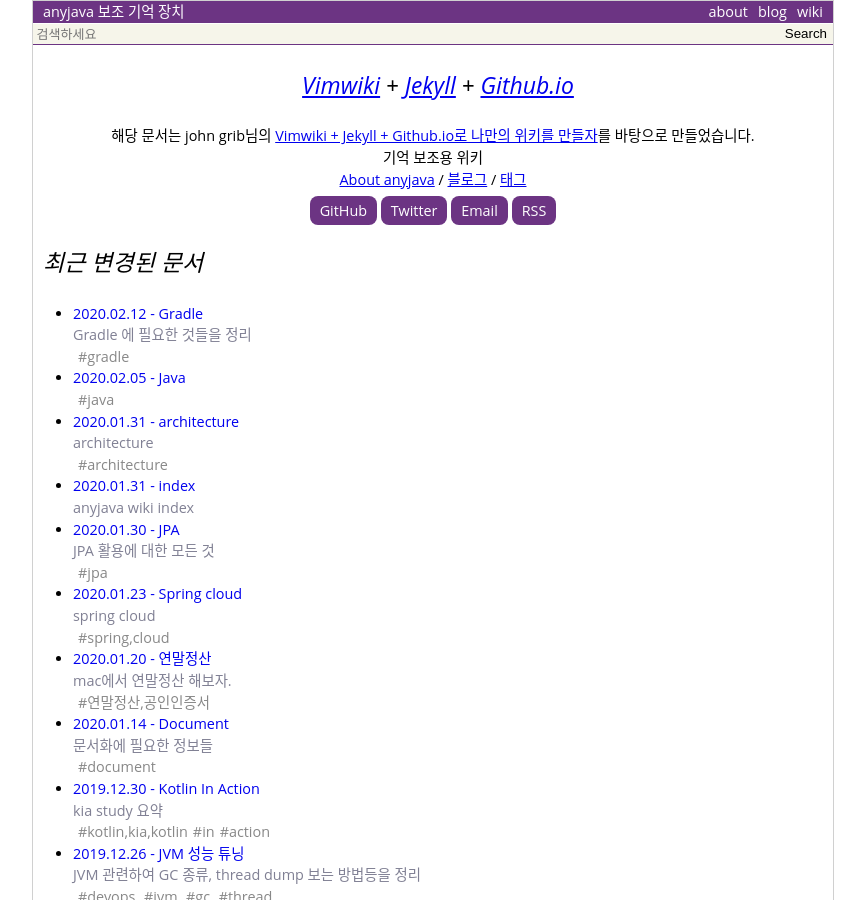
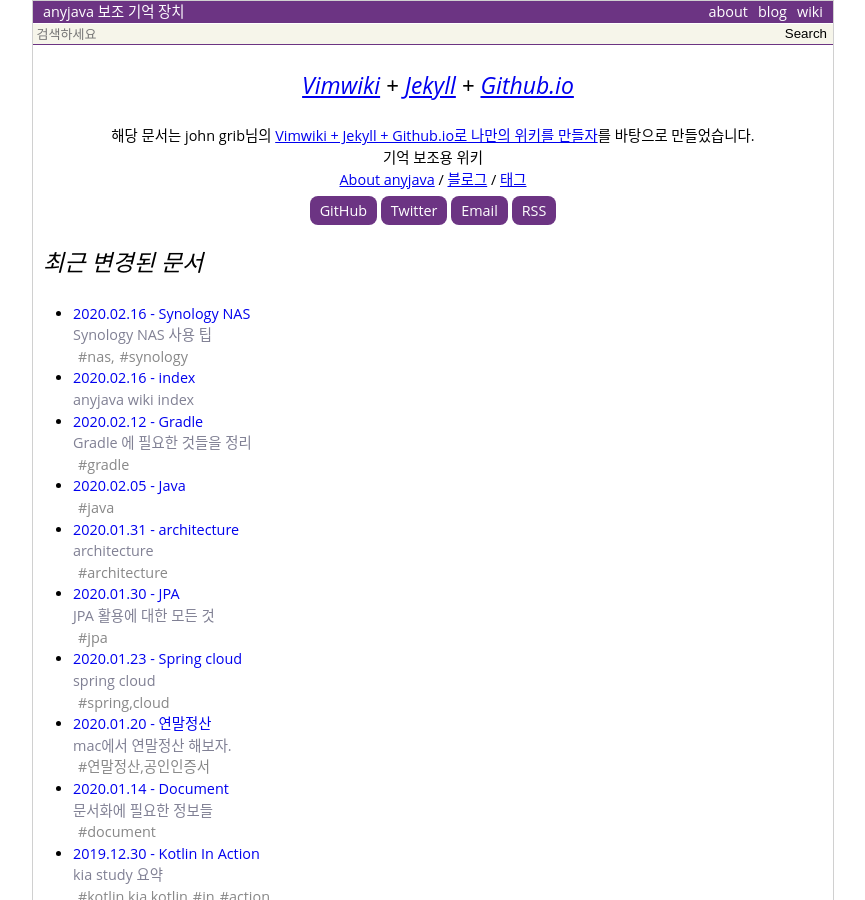
Before and after one commit to anyjava/anyjava.github.io, a Jekyll site: the page built from index.html, in a window 1280 px wide and 900 px high. Shown: the whole window, without its empty margins (207-1072 px from the left). Built offline with Jekyll 4.4.1, drawn with Linux system fonts in a browser that asks for light colours; some of the changed text lies outside the part shown.

Commit message:
ADD Synology.md

```diff
--- a/_data/pageMap.yml
+++ b/_data/pageMap.yml
@@ -132,7 +132,7 @@
     summary: 'Gradle 에 필요한 것들을 정리'
     parent: index
     url: /wiki/Gradle
-    updated: '2019-08-20 09:54:58 +0900'
+    updated: '2020-02-12 07:12:53 +0900'
     children: []
 Http:
     type: wiki
@@ -148,7 +148,7 @@
     summary: 'anyjava wiki index'
     parent: null
     url: /wiki/index
-    updated: '2020-01-31 08:51:49 +0900'
+    updated: '2020-02-16 01:41:54 +0900'
     children: []
 initSpring:
     type: wiki
@@ -180,7 +180,7 @@
     summary: ""
     parent: index
     url: /wiki/Java
-    updated: '2019-11-11 11:54:49 +0900'
+    updated: '2020-02-05 09:27:49 +0900'
     children: [Enum, Interface, Jackson, Optional, PostContrunct]
 JPA:
     type: wiki
@@ -374,6 +374,14 @@
     url: /wiki/Spring-Batch
     updated: '2018-12-11 21:25:56 +0900'
     children: []
+Synology:
+    type: wiki
+    title: 'Synology NAS'
+    summary: 'Synology NAS 사용 팁'
+    parent: index
+    url: /wiki/Synology
+    updated: '2020-02-16 01:42:56 +0900'
+    children: []
 Test_Framework:
     type: wiki
     title: 'Test Framework'
--- a/_data/tagList.yml
+++ b/_data/tagList.yml
@@ -40,6 +40,7 @@
 - logstash
 - 'ms-sql,'
 - 'msa,'
+- 'nas,'
 - 'NoSql,redis'
 - 'oop,'
 - optional
@@ -54,6 +55,7 @@
 - 'spring,springboot,actuactor'
 - springboot
 - 'springboot,'
+- synology
 - task_executor
 - tdd
 - 'tdd,'
--- a/_data/tagMap.yml
+++ b/_data/tagMap.yml
@@ -137,6 +137,10 @@
     - {fileName: Spring_Cloud}
 batch:
     - {fileName: Spring-Batch}
+'nas,':
+    - {fileName: Synology}
+synology:
+    - {fileName: Synology}
 'tdd,':
     - {fileName: Test_Framework}
 junit:
--- /dev/null
+++ b/_wiki/Synology.md
@@ -0,0 +1,20 @@
+---
+layout  : wiki
+title   : Synology NAS
+summary : Synology NAS 사용 팁
+date    : 2020-02-16 01:42:00 +0900
+updated : 2020-02-16 01:42:56 +0900
+tags    : nas, synology
+toc     : true
+public  : true
+parent  : index
+latex   : false
+adsense : true
+---
+* TOC
+{:toc}
+
+## USB Print 설정 방법
+
+* [https://www.synology.com/ko-kr/knowledgebase/DSM/tutorial/Compatibility_Peripherals/How_do_I_set_up_the_PostScript_USB_printer_on_the_Synology_Product_with_Macs](https://www.synology.com/ko-kr/knowledgebase/DSM/tutorial/Compatibility_Peripherals/How_do_I_set_up_the_PostScript_USB_printer_on_the_Synology_Product_with_Macs)
+* 대기열을 명시적으로 지정해 주는 것이 중요하다.
--- a/_wiki/index.md
+++ b/_wiki/index.md
@@ -3,7 +3,7 @@
 title   : index
 summary : anyjava wiki index
 date    : 2018-08-15 19:41:36 +0900
-updated : 2020-01-31 08:51:49 +0900
+updated : 2020-02-16 01:41:54 +0900
 tags    :
 toc     : true
 public  : true
@@ -58,7 +58,7 @@
 * [[logstash]]
 * [[Kafka]]
 * [[CodeReview]]
-	*
+* [[Synology]]
 
 * [[Books]]
 	* [[Refactoring]]
```
